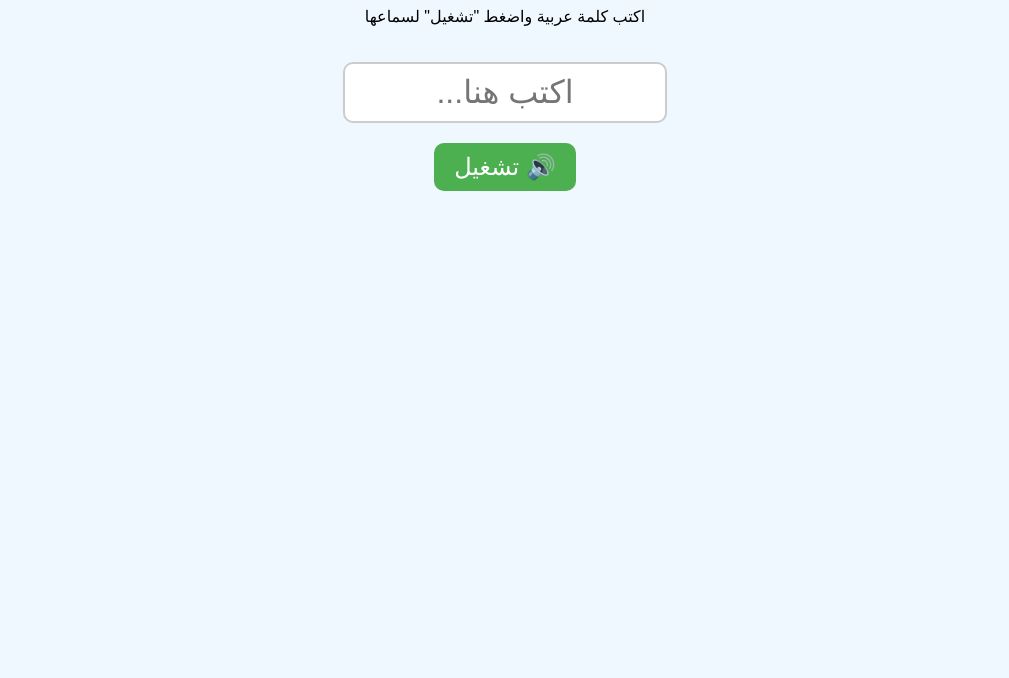
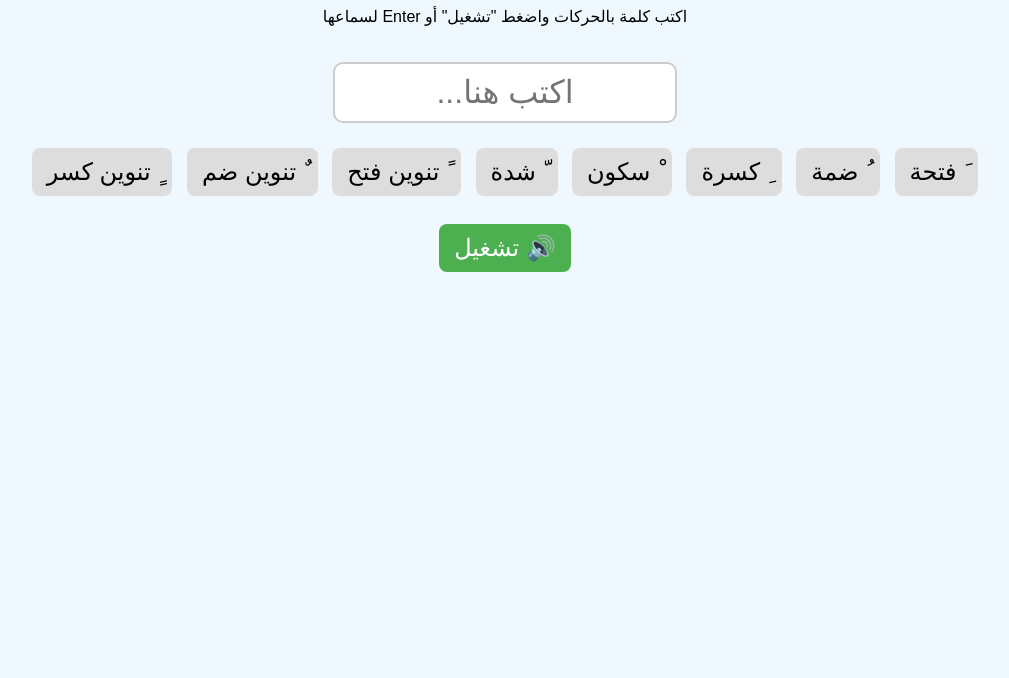
Before and after one commit to AbdAlhalemEz/write-game, a plain HTML site: page letter.html in a window 1280 px wide. Shown: the part 122-800 px from the top of the page, without its empty margins (135-1144 px from the left). Drawn offline with Linux system fonts and the light colour scheme.

Commit message:
Update letter.html

```diff
--- a/letter.html
+++ b/letter.html
@@ -2,7 +2,7 @@
 <html lang="ar" dir="rtl">
 <head>
   <meta charset="UTF-8">
-  <title>مكون الكلمات للأطفال</title>
+  <title>مكون الكلمات مع الحركات</title>
   <style>
     body {
       font-family: 'Arial', sans-serif;
@@ -23,42 +23,85 @@
       margin: 20px 0;
       border: 2px solid #ccc;
       border-radius: 10px;
-      width: 300px;
+      width: 320px;
     }
 
     button {
       font-size: 1.5em;
-      padding: 10px 20px;
-      background-color: #4CAF50;
-      color: white;
+      margin: 5px;
+      padding: 10px 15px;
       border: none;
-      border-radius: 10px;
+      border-radius: 8px;
       cursor: pointer;
     }
 
-    button:hover {
+    .play-button {
+      background-color: #4CAF50;
+      color: white;
+    }
+
+    .play-button:hover {
       background-color: #45a049;
+    }
+
+    .haraka-button {
+      background-color: #ddd;
+    }
+
+    .haraka-button:hover {
+      background-color: #bbb;
     }
   </style>
 </head>
 <body>
 
-  <h1>مكون الكلمات للأطفال</h1>
-  <p>اكتب كلمة عربية واضغط "تشغيل" لسماعها</p>
+  <h1>مكون الكلمات مع الحركات</h1>
+  <p>اكتب كلمة بالحركات واضغط "تشغيل" أو Enter لسماعها</p>
 
-  <input type="text" id="arabicWord" placeholder="اكتب هنا..." />
+  <input type="text" id="arabicWord" placeholder="اكتب هنا..." onkeydown="handleKey(event)" />
   <br>
-  <button onclick="speakArabic()">🔊 تشغيل</button>
+
+  <!-- أزرار الحركات -->
+  <div>
+    <button class="haraka-button" onclick="insertHaraka('َ')">َ فتحة</button>
+    <button class="haraka-button" onclick="insertHaraka('ُ')">ُ ضمة</button>
+    <button class="haraka-button" onclick="insertHaraka('ِ')">ِ كسرة</button>
+    <button class="haraka-button" onclick="insertHaraka('ْ')">ْ سكون</button>
+    <button class="haraka-button" onclick="insertHaraka('ّ')">ّ شدة</button>
+    <button class="haraka-button" onclick="insertHaraka('ً')">ً تنوين فتح</button>
+    <button class="haraka-button" onclick="insertHaraka('ٌ')">ٌ تنوين ضم</button>
+    <button class="haraka-button" onclick="insertHaraka('ٍ')">ٍ تنوين كسر</button>
+  </div>
+
+  <br>
+  <button class="play-button" onclick="speakArabic()">🔊 تشغيل</button>
 
   <script>
+    function insertHaraka(haraka) {
+      const input = document.getElementById("arabicWord");
+      const start = input.selectionStart;
+      const end = input.selectionEnd;
+      const text = input.value;
+      input.value = text.slice(0, start) + haraka + text.slice(end);
+      input.focus();
+      input.setSelectionRange(start + 1, start + 1);
+    }
+
     function speakArabic() {
       const word = document.getElementById("arabicWord").value.trim();
       if (word) {
         const utterance = new SpeechSynthesisUtterance(word);
-        utterance.lang = 'ar-SA'; // Arabic (Saudi dialect)
+        utterance.lang = 'ar-SA';
         speechSynthesis.speak(utterance);
       } else {
-        alert("يرجى كتابة كلمة أولا!");
+        alert("يرجى كتابة كلمة أولاً!");
+      }
+    }
+
+    function handleKey(event) {
+      if (event.key === "Enter") {
+        event.preventDefault(); // يمنع السلوك الافتراضي
+        speakArabic();
       }
     }
   </script>
```
